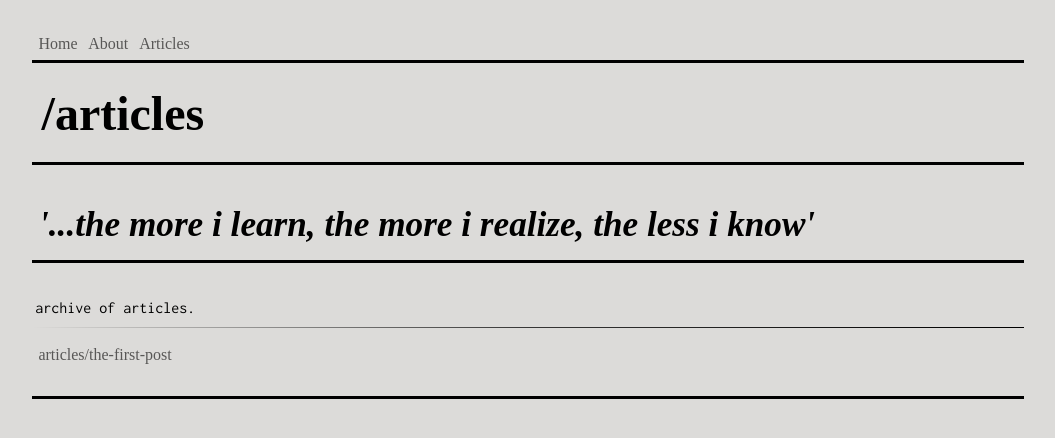
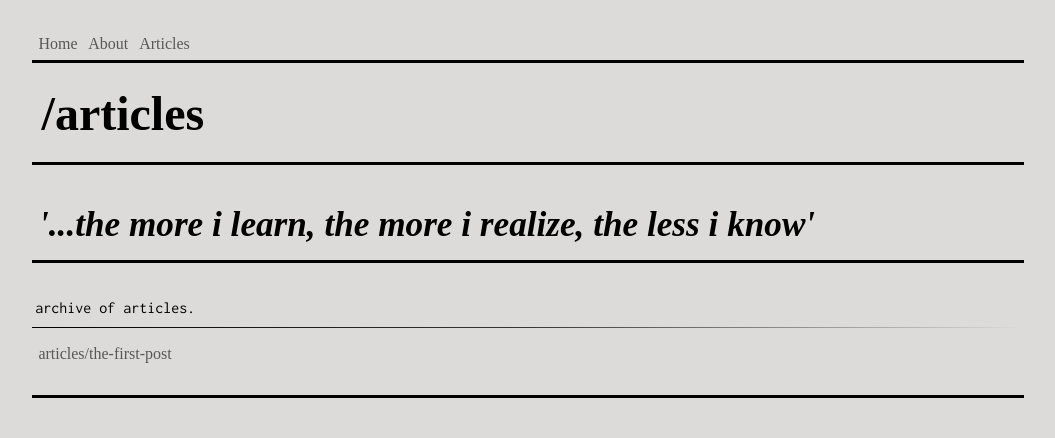
Before and after one commit to msawangwan/msawangwan.github.io, a Jekyll site: the page built from articles.md, in a window 1280 px wide. Shown: the top 438 px of the page, without its empty margins (112-1167 px from the left). Built offline with Jekyll 4.4.1, drawn with Linux system fonts in a browser that asks for light colours; some web fonts are replaced.

Commit message:
adjusted layout

```diff
--- a/css/style.css
+++ b/css/style.css
@@ -87,8 +87,8 @@ a .content-container {
 
 hr {
   border: 0;
-  height: 1px;
-  background-image: linear-gradient(to right, rgba(0,0,0,0), rgba(0,0,0,0.75),rgba(0,0,0,1));
+  height: 0.5px;
+  background-image: linear-gradient(to right, rgba(0,0,0,1), rgba(0,0,0,0.75),rgba(0,0,0,0));
 }
 
 .quote {
```
